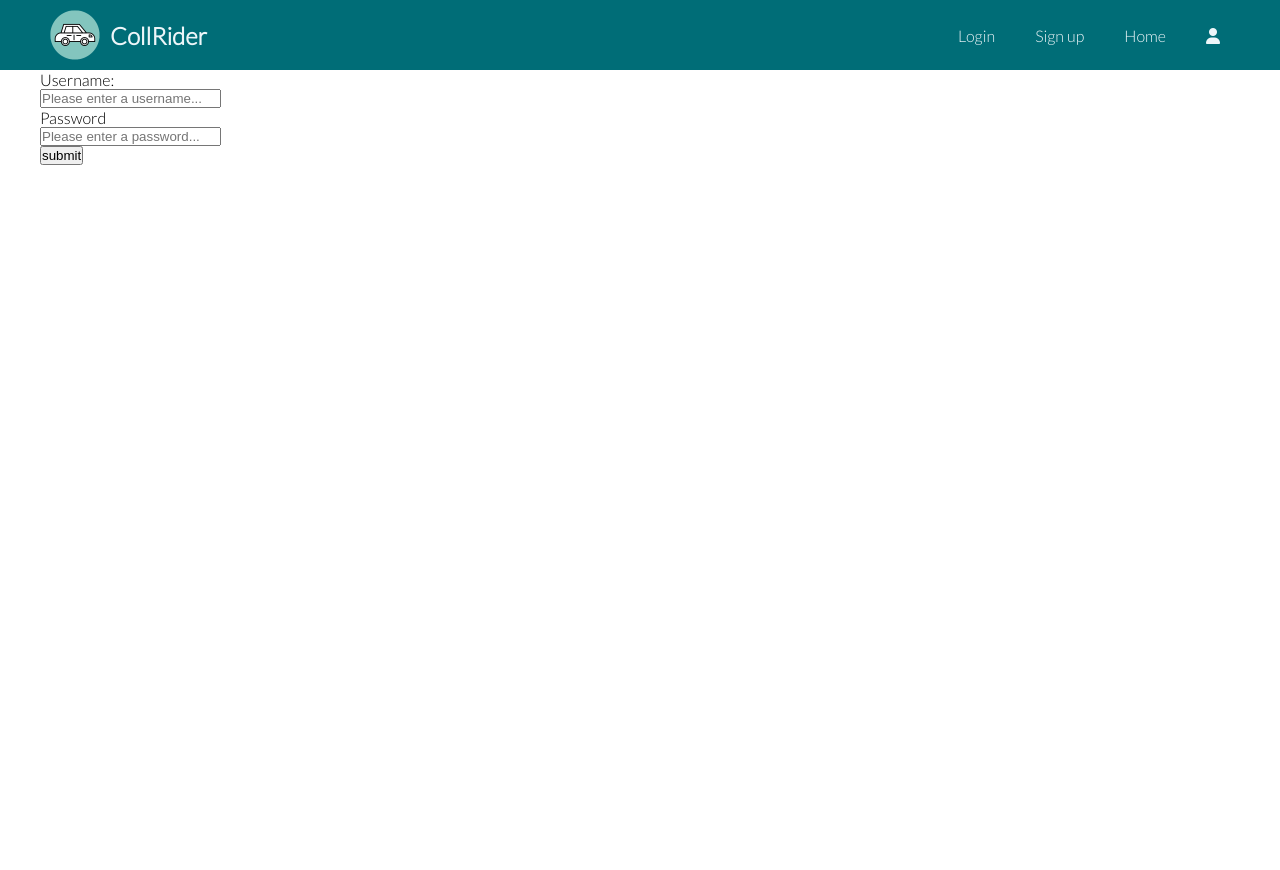
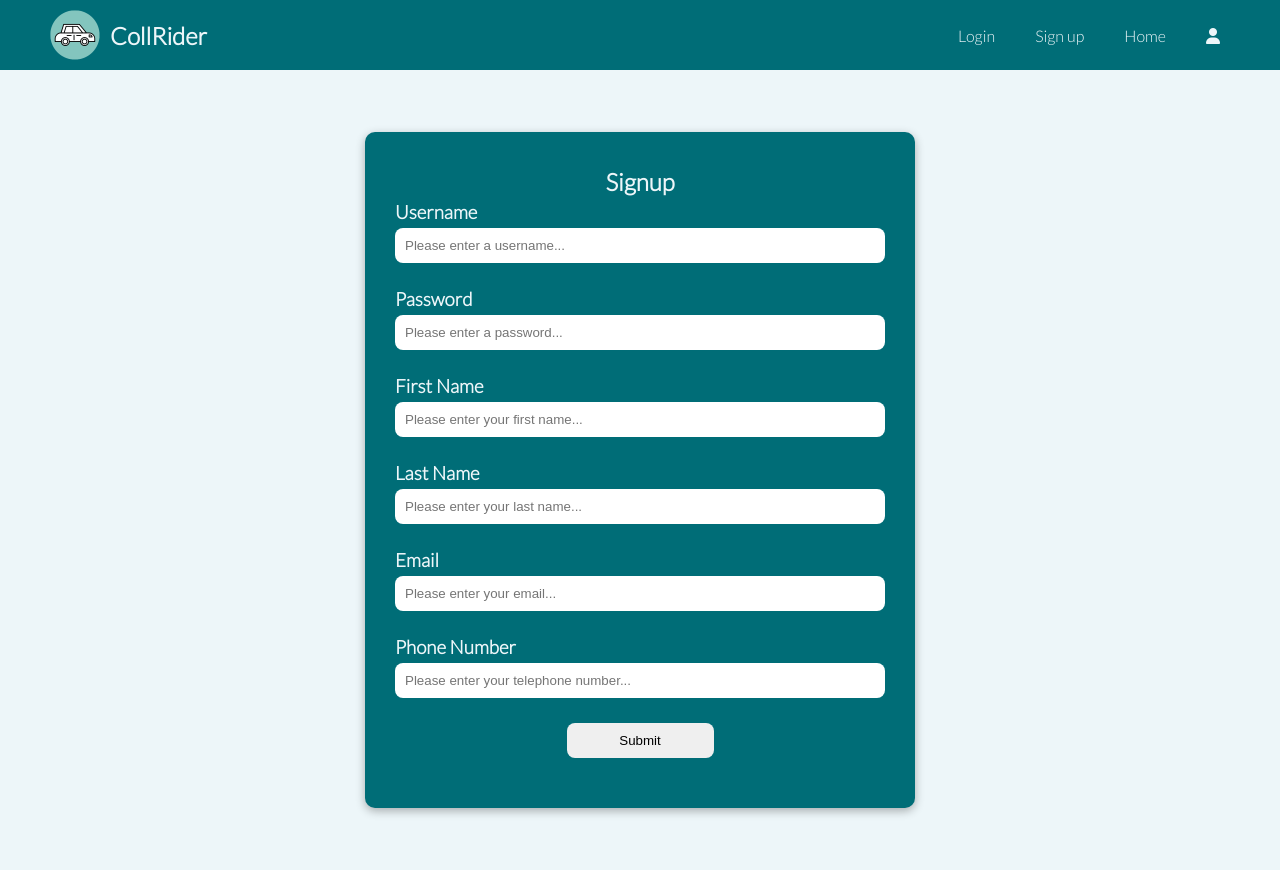
Before and after one commit to NaderASC20/collride, a Flask app: page /signup in a window 1280 px wide. Run offline with Flask 2, Linux system fonts and the light colour scheme; some libraries are stand-ins or nearby versions.

Commit message:
Login/Signup

```diff
--- a/app.py
+++ b/app.py
@@ -20,10 +20,13 @@ def index():
 
 @app.route('/questions')
 def questions():
-   if (session.get('username')):
-      username = session['username']
+   print("redirected to questions")
+   if (session.get('user')):
+      username = session['user']['username']
+      print("found user in session")
       return render_template('questions.html', username = username)
    else:
+      print("could not find user in session")
       return redirect(url_for('login'))
 
 @app.route('/trips')
@@ -44,7 +47,7 @@ def login():
          return redirect(url_for("signup"))
       user = collection.find_one({"username": data['username']})
       if (user['password'] == data['password']):
-         session['username'] = data['username']
+         session['user'] = user
          return redirect(url_for('questions'))
       else:
          return render_template('login.html', error = True)
@@ -56,13 +59,19 @@ def signup():
    collection = mongo.db.userinfo
    if (request.method == "POST"):
       data = {
-         "username" : request.form['username'],
-         "password" : request.form['password']
+         "_id": "",
+         "username": request.form['username'],
+         "password": request.form['password'],
+         "first_name": request.form['first_name'],
+         "last_name": request.form['last_name'],
+         "email": request.form['email'],
+         "tel": request.form['tel']
       }
 
       if collection.find_one({"username": data['username']}) == None:
-         collection.insert({"username" : request.form['username'],"password" : request.form['password']})
-         session['username'] = data['username']
+         collection.insert_one(data)
+         session['user'] = data
+         print("added user")
          return redirect(url_for('questions'))
       else:
          flash(f"An account with the username \"{data.get('username')}\" already exists")
--- a/static/style.css
+++ b/static/style.css
@@ -30,10 +30,49 @@ body {
   margin: 0 auto;
 }
 
+.card {
+  background-color: #006d77;
+  color: #edf6f9;
+  border-radius: 10px;
+  box-shadow: 0 3px 10px rgba(0, 0, 0, 0.3);
+  padding: 20px;
+  margin: 10px;
+}
+
+.text-center {
+  text-align: center;
+}
+
 a {
   text-decoration: none;
+  color: #e29578;
 }
 
+h1,
+h2,
+h3,
+h4,
+h5,
+h6,
+p {
+  margin: 5px 0;
+}
+
+.btn {
+  display: inline-block;
+  padding: 10px 30px;
+  cursor: pointer;
+  background: var(--writing-color);
+  color: black;
+  border: none;
+  border-radius: 5px;
+}
+
+.btn:hover {
+  transform: scale(1.02);
+}
+
+/* Navbar */
 .navbar {
   background-color: #006d77;
   color: #edf6f9;
@@ -68,3 +107,45 @@ a:hover {
 /* Login Page */
 
 /* Signup Page */
+.user-form {
+  height: 800px;
+}
+
+body {
+  background-color: #edf6f9;
+}
+
+.user-form form {
+  width: 100%;
+}
+
+.user-form .card {
+  width: 550px;
+  margin: 0 auto;
+  padding: 30px;
+}
+
+.user-form .form-control {
+  margin-bottom: 25px;
+}
+
+.user-form input {
+  border: none;
+  padding: 10px;
+  width: 100%;
+  border-radius: 8px;
+}
+
+.user-form input[type="submit"] {
+  display: block;
+  margin: 20px auto;
+  width: 30%;
+}
+
+.user-form input:hover {
+  transform: scale(1.06);
+}
+
+.user-form input:focus {
+  transform: scale(1);
+}
--- a/templates/signup.html
+++ b/templates/signup.html
@@ -1,8 +1,12 @@
 {% extends "base.html" %} {% block title %} Signup {% endblock title %} {% block
 content %}
-<div class="container">
-  <form action="/login/" method="POST">
-    <label for="username">Username:</label>
+
+<section class="user-form">
+  <div class="container flex">
+    <div class="card">
+      <h1 class="text-center">Signup</h1>
+      <form action="/signup" method="POST">
+        <h3 for="username">Username</h3>
         <div class="form-control">
           <input
             type="text"
@@ -13,7 +17,7 @@ content %}
           />
         </div>
 
-    <label for="password">Password</label>
+        <h3 for="password">Password</h3>
         <div class="form-control">
           <input
             type="password"
@@ -24,8 +28,53 @@ content %}
           />
         </div>
 
-    <input type="submit" value="submit" />
+        <h3 for="name">First Name</h3>
+        <div class="form-control">
+          <input
+            type="text"
+            name="first_name"
+            id="first_name"
+            placeholder="Please enter your first name..."
+            required
+          />
+        </div>
+
+        <h3 for="last_name">Last Name</h3>
+        <div class="form-control">
+          <input
+            type="text"
+            name="last_name"
+            id="last_name"
+            placeholder="Please enter your last name..."
+            required
+          />
+        </div>
+
+        <h3 for="email">Email</h3>
+        <div class="form-control">
+          <input
+            type="email"
+            name="email"
+            id="email"
+            placeholder="Please enter your email..."
+            required
+          />
+        </div>
+
+        <h3 for="tel">Phone Number</h3>
+        <div class="form-control">
+          <input
+            type="tel"
+            name="tel"
+            id="tel"
+            placeholder="Please enter your telephone number..."
+            required
+          />
+        </div>
+        <input type="submit" value="Submit" />
       </form>
     </div>
+  </div>
+</section>
 
 {% endblock content %}
```
Also changed, not shown: templates/login.html (+14 -8 lines). Lines whose indentation alone changed are shown as unchanged.
